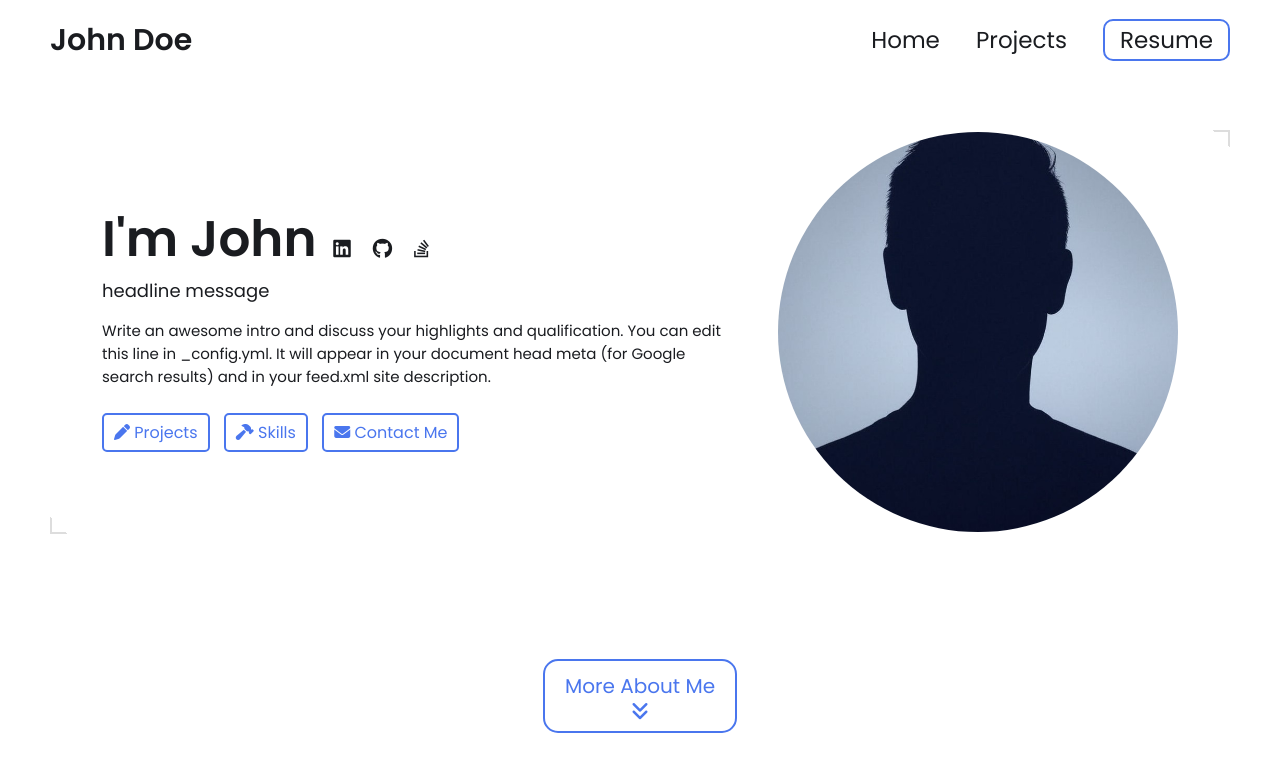
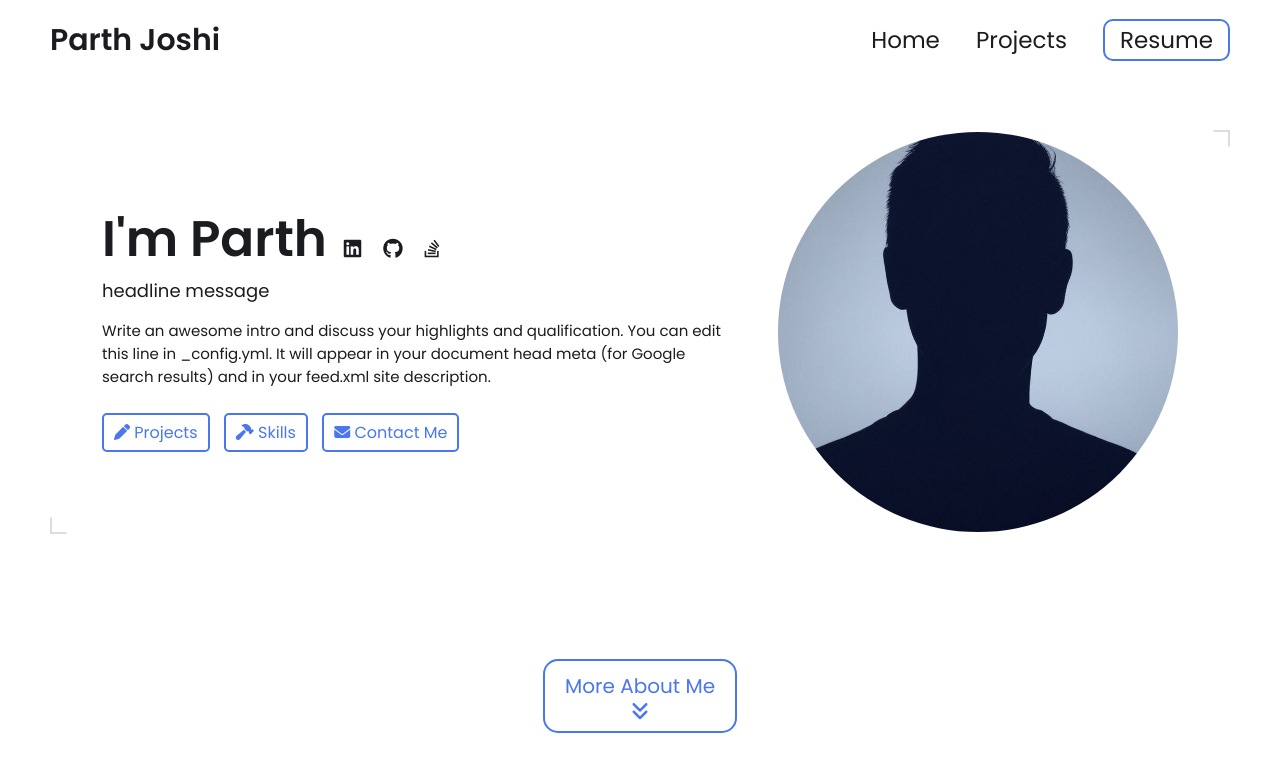
Before and after one commit to parthaj2/parthaj2.github.io, a Jekyll site: the page built from index.html, in a window 1280 px wide and 900 px high. Shown: the top 772 px of the window. Built offline with Jekyll 4.4.1, drawn with Linux system fonts in a browser that asks for light colours.

Commit message:
Update _config.yml

```diff
--- a/_config.yml
+++ b/_config.yml
@@ -7,12 +7,12 @@
 
 # Main Page Setup
 
-title: John Doe's Portfolio # This is what shows up in the tab of the browser
+title: Parth Joshi's Portfolio # This is what shows up in the tab of the browser
 
 
 
 # Hero Section
-name: John Doe
+name: Parth Joshi
 headline: headline message
 description: >- # dont remove this line. this will ignore all new lines until the next section
   Write an awesome intro and discuss your highlights and qualification. You can edit this
```
